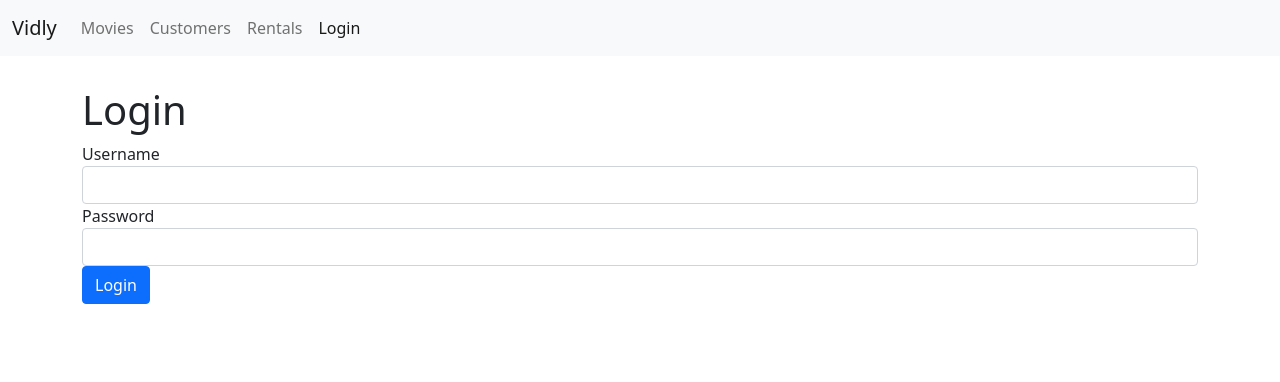
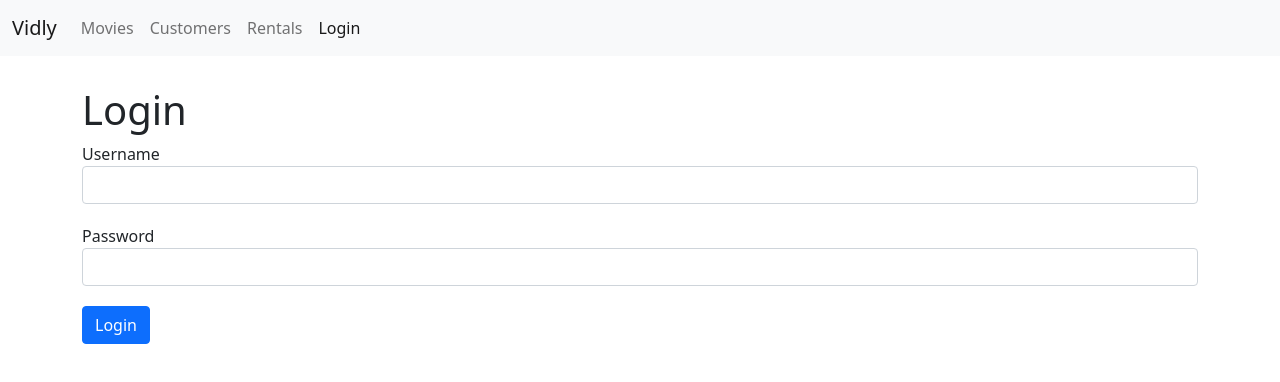
Before and after one commit to devsambuca/Vidly, a React (Create React App) app: page /login in a window 1280 px wide. Shown: the top 382 px of the page. Built offline with nearby package versions, Linux system fonts and the light colour scheme.

Commit message:
Added Input

```diff
--- a/src/App.js
+++ b/src/App.js
@@ -16,7 +16,7 @@
         <NavBar />
         <main className="container">
           <Switch>
-            <Route path="/login" component={LoginForm} />
+            <Route path="/login" component={LoginForm} />/
             <Route path="/movies/:id" component={MovieForm} />
             <Route path="/movies" component={Movies} />
             <Route path="/customers" component={Customers} />
--- a/src/components/LoginForm.js
+++ b/src/components/LoginForm.js
@@ -1,23 +1,40 @@
 import React, { Component } from 'react';
+import Input from './common/Input';
 
 class LoginForm extends Component {
+  state = {
+    account: { username: '', password: '' },
+  };
+
   handleSubmit = (e) => {
     e.preventDefault();
     console.log('Submetted');
   };
+
+  handleChange = ({ currentTarget: input }) => {
+    const account = { ...this.state.account };
+    account[input.name] = input.value;
+    this.setState({ account });
+  };
   render() {
+    const { account } = this.state;
     return (
       <div>
         <h1 className="login">Login</h1>
         <form onSubmit={this.handleSubmit}>
-          <div className="form-group">
-            <label htmlFor="username">Username</label>
-            <input id="username" type="text" className="form-control" />
-          </div>
-          <div className="form-group">
-            <label htmlFor="password">Password</label>
-            <input id="password" type="text" className="form-control" />
-          </div>
+          <Input
+            name="username"
+            defaultValue={account.username}
+            label="Username"
+            onChange={this.handleChange}
+          />
+          <Input
+            name="password"
+            defaultValue={account.password}
+            label="Password"
+            onChange={this.handleChange}
+          />
+
           <button className="btn btn-primary">Login</button>
         </form>
       </div>
--- /dev/null
+++ b/src/components/common/Input.js
@@ -0,0 +1,19 @@
+import React from 'react';
+
+const Input = ({ name, label, value, onChange }) => {
+  return (
+    <div className="form-group">
+      <label htmlFor={name}>{label}</label>
+      <input
+        defaultValue={value}
+        onChange={onChange}
+        name={name}
+        id={name}
+        type="text"
+        className="form-control"
+      />
+    </div>
+  );
+};
+
+export default Input;
--- a/src/components/common/Pagination.js
+++ b/src/components/common/Pagination.js
@@ -1,3 +1,4 @@
+/* eslint-disable jsx-a11y/anchor-is-valid */
 import React from 'react';
 import PropTypes from 'prop-types';
 import _ from 'lodash';
--- a/src/index.css
+++ b/src/index.css
@@ -13,6 +13,9 @@
 .navbar {
   margin-bottom: 30px;
 }
+.form-group {
+  margin-bottom: 20px;
+}
 .clickable {
   cursor: pointer;
 }
--- a/src/index.js
+++ b/src/index.js
@@ -3,7 +3,6 @@
 import { BrowserRouter } from 'react-router-dom';
 import './index.css';
 import App from './App';
-import reportWebVitals from './reportWebVitals';
 import 'bootstrap/dist/css/bootstrap.css';
 import 'font-awesome/css/font-awesome.css';
 
@@ -13,8 +12,3 @@
   </BrowserRouter>,
   document.getElementById('root'),
 );
-
-// If you want to start measuring performance in your app, pass a function
-// to log results (for example: reportWebVitals(console.log))
-// or send to an analytics endpoint. Learn more: https://bit.ly/CRA-vitals
-reportWebVitals();
```
